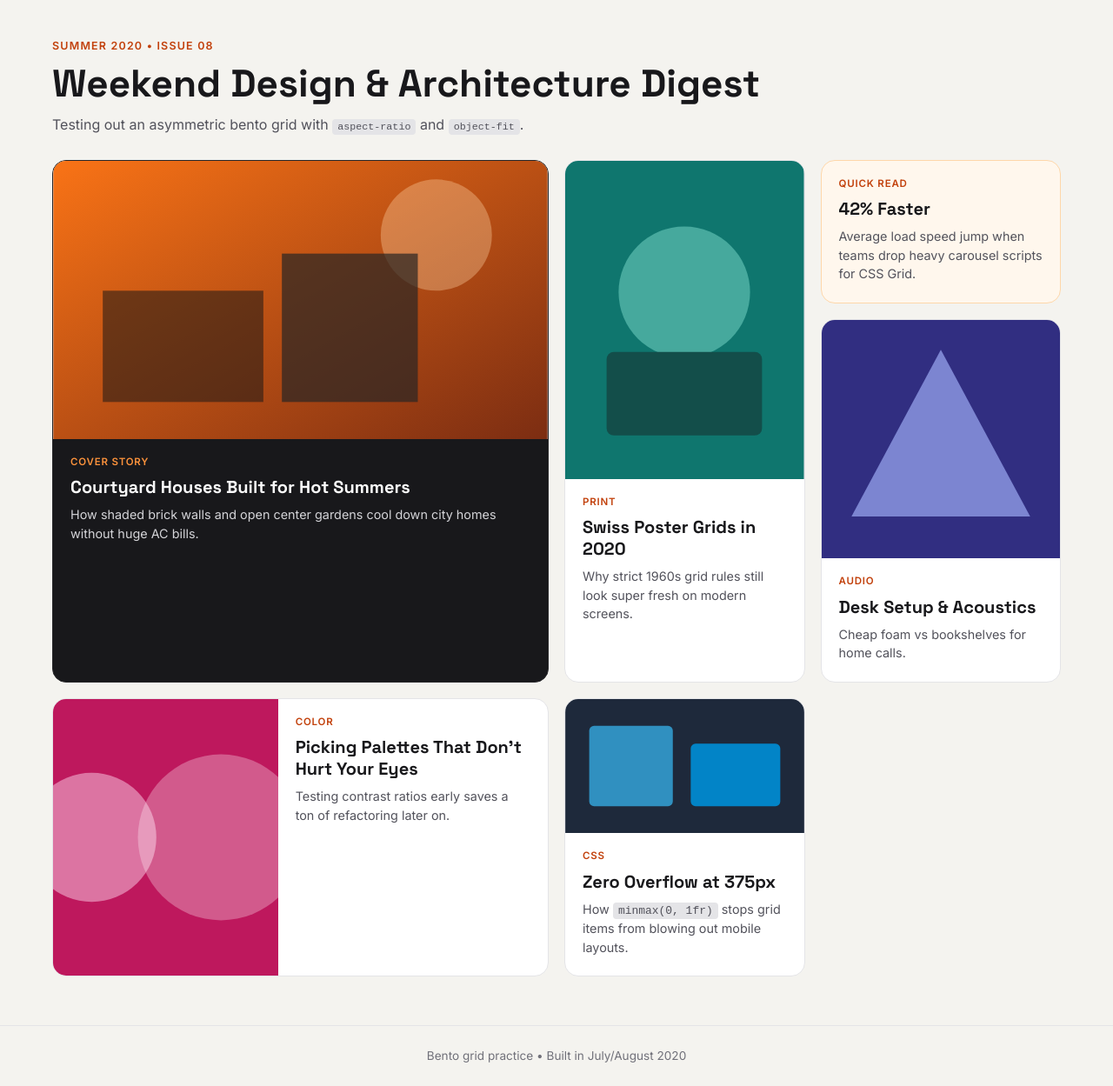
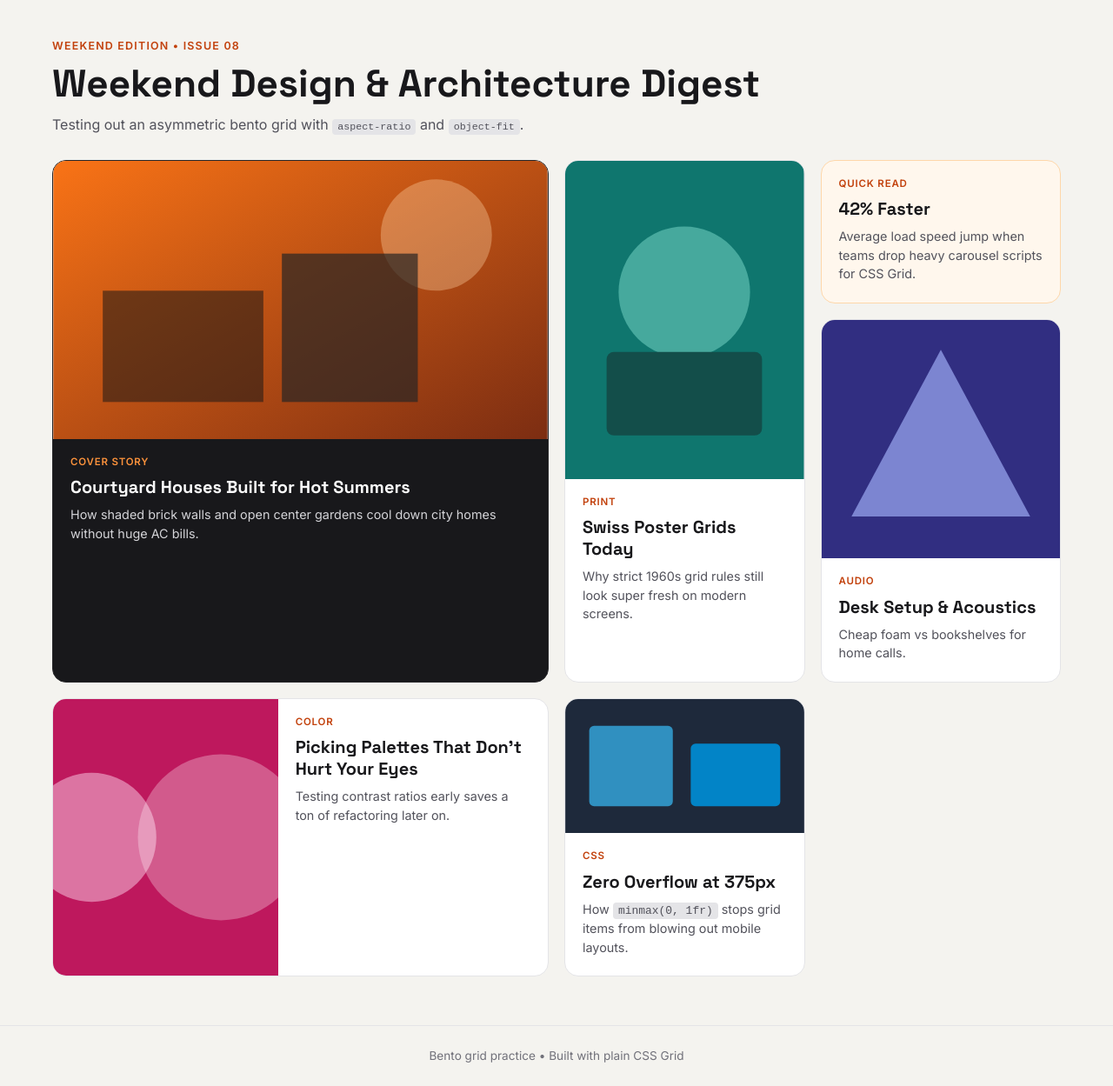
Before and after one commit to tensorGT/bento-grid-gallery-thing, a plain HTML site: page index.html in a window 1280 px wide. Shown: the whole page at 87% size. Drawn offline with Linux system fonts and the light colour scheme.

Commit message:
removed date text from header and footer

```diff
--- a/index.html
+++ b/index.html
@@ -11,7 +11,7 @@
 
   <header class="top-banner">
     <div class="wrap">
-      <p class="eyebrow">Summer 2020 • Issue 08</p>
+      <p class="eyebrow">Weekend Edition • Issue 08</p>
       <h1>Weekend Design &amp; Architecture Digest</h1>
       <p class="lead">Testing out an asymmetric bento grid with <code>aspect-ratio</code> and <code>object-fit</code>.</p>
     </div>
@@ -42,7 +42,7 @@
           </div>
           <div class="card-body">
             <span class="tag">Print</span>
-            <h2>Swiss Poster Grids in 2020</h2>
+            <h2>Swiss Poster Grids Today</h2>
             <p>Why strict 1960s grid rules still look super fresh on modern screens.</p>
           </div>
         </a>
@@ -105,7 +105,7 @@
   </main>
 
   <footer class="site-footer">
-    <p>Bento grid practice • Built in July/August 2020</p>
+    <p>Bento grid practice • Built with plain CSS Grid</p>
   </footer>
 
 </body>
```
